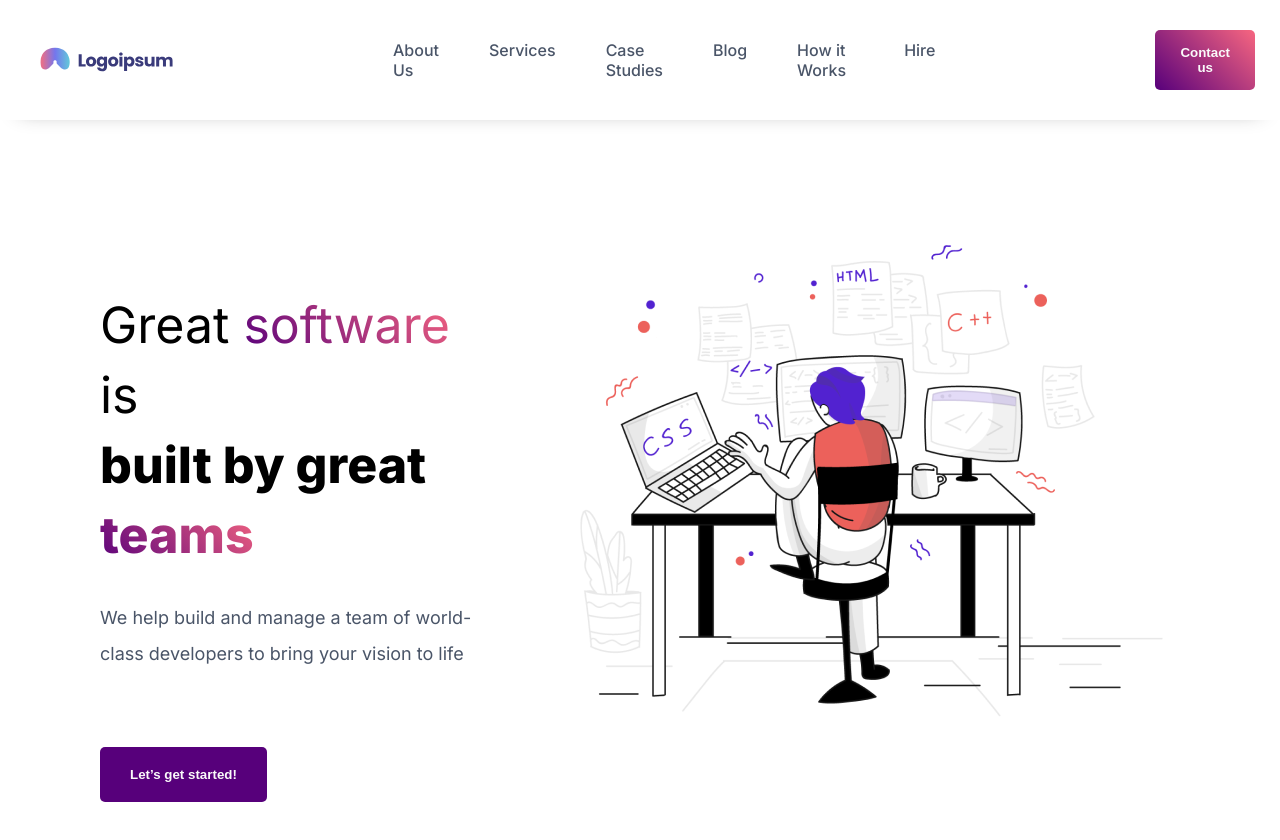
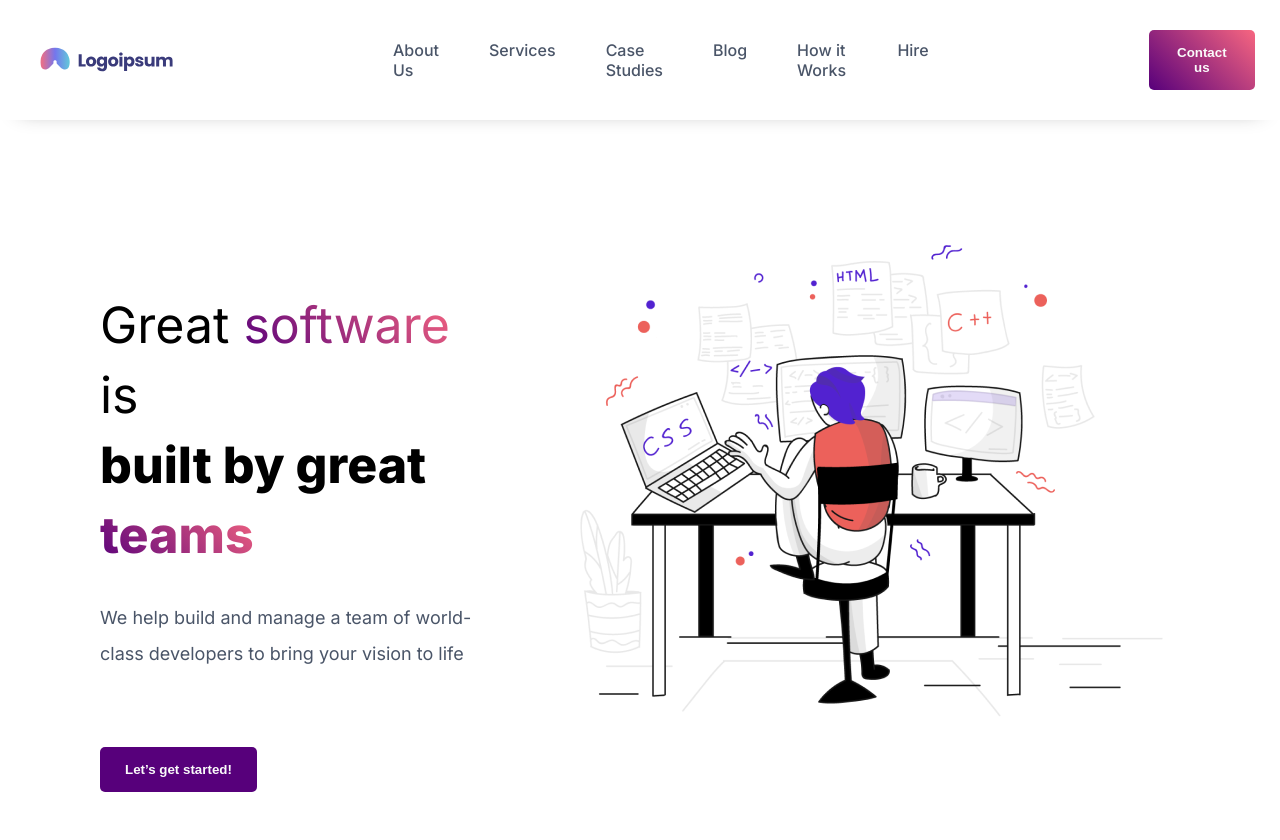
Before and after one commit to talidag/Logoipsum, a React (Vite) app in the folder vite-project/: page / in a window 1280 px wide. Shown: the top 840 px of the page. Built offline with nearby package versions, Linux system fonts and the light colour scheme.

Commit message:
feat: Added the Button atom and updated the buttons in Navbar and Hero

```diff
--- /dev/null
+++ b/vite-project/src/components/atoms/Button/Button.jsx
@@ -0,0 +1,7 @@
+import "./Button.scss";
+
+const Button = ({ text, className }) => {
+  return <button className={`btn-atom ${className}`}>{text}</button>;
+};
+
+export default Button;
--- /dev/null
+++ b/vite-project/src/components/atoms/Button/Button.scss
@@ -0,0 +1,26 @@
+@import "../../../scss/variables";
+
+.btn-atom {
+    padding: $nav-btn-padding;
+    color: $bg-gray-50;
+    border-radius: $nav-btn-radius;
+    border: none;
+    font-weight: $fw-semibold;
+    cursor: pointer;
+}
+
+.btn-gradient {
+    background: linear-gradient(225deg, #F76680 0%, #57007B 100%);
+
+    &:hover {
+        background: linear-gradient(225deg, #FF92AE 0%, #FF3D9A 100%);
+    }
+}
+
+.btn-purple {
+    background-color: $bg-primary;
+
+    &:hover {
+        background: linear-gradient(225deg, #F76680 0%, #57007B 100%);
+    }
+}
--- a/vite-project/src/components/molecules/Navbar/Navbar.jsx
+++ b/vite-project/src/components/molecules/Navbar/Navbar.jsx
@@ -1,6 +1,7 @@
 import NavEl from "../../atoms/NavEl/NavEl";
 import "./Navbar.scss";
 import logo from "../../../assets/logo-name.svg";
+import Button from "../../atoms/Button/Button";
 
 const Navbar = () => {
   const navLinks = [
@@ -21,9 +22,7 @@ const Navbar = () => {
           <NavEl link={navEl} key={index} />
         ))}
       </div>
-      <div className="nav__button">
-        <button>Contact us</button>
-      </div>
+      <Button text="Contact us" className="btn-gradient" />
     </nav>
   );
 };
--- a/vite-project/src/components/molecules/Navbar/Navbar.scss
+++ b/vite-project/src/components/molecules/Navbar/Navbar.scss
@@ -23,20 +23,4 @@ nav {
         font-weight: $fw-medium;
 
     }
-
-    &__button {
-        & button {
-        padding: $nav-btn-padding;
-        color: $bg-gray-50;
-        background: linear-gradient(225deg, #F76680 0%, #57007B 100%);
-        border-radius: $nav-btn-radius;
-        border: none;
-        font-weight: $fw-semibold;
-        cursor: pointer;
-
-            &:hover {
-                background: linear-gradient(225deg, #FF92AE 0%, #FF3D9A 100%);
-            }
-        }
-    }
 }
--- a/vite-project/src/components/organisms/Hero/Hero.jsx
+++ b/vite-project/src/components/organisms/Hero/Hero.jsx
@@ -1,5 +1,6 @@
 import "./Hero.scss";
 import heroImg from "../../../assets/web-development.png";
+import Button from "../../atoms/Button/Button";
 
 const Hero = () => {
   return (
@@ -17,7 +18,7 @@ const Hero = () => {
           We help build and manage a team of world-class developers to bring
           your vision to life
         </p>
-        <button>Let’s get started!</button>
+        <Button text="Let’s get started!" className="btn-purple" />
       </div>
       <div className="hero__image">
         <img src={heroImg} alt="" />
--- a/vite-project/src/components/organisms/Hero/Hero.scss
+++ b/vite-project/src/components/organisms/Hero/Hero.scss
@@ -25,15 +25,6 @@
             line-height: $lh-hero-p;
             padding-bottom: 4.5rem;;
         }
-
-        & button {
-            padding: 2rem 3rem;
-            background-color: $bg-primary;
-            color: $bg-gray-50;
-            font-weight: $fw-semibold;
-            border-radius: $nav-btn-radius;
-            border: none;
-        }
     }
 }
 
@@ -43,6 +34,6 @@
 
 .pink {
     background: -webkit-linear-gradient(225deg, #F76680 0%, #57007B 100%);
-        -webkit-background-clip: text;
+    -webkit-background-clip: text;
     -webkit-text-fill-color: transparent;
 }
```
Also changed, not shown: 1 other file (tests, documents, lock files or other folders).
